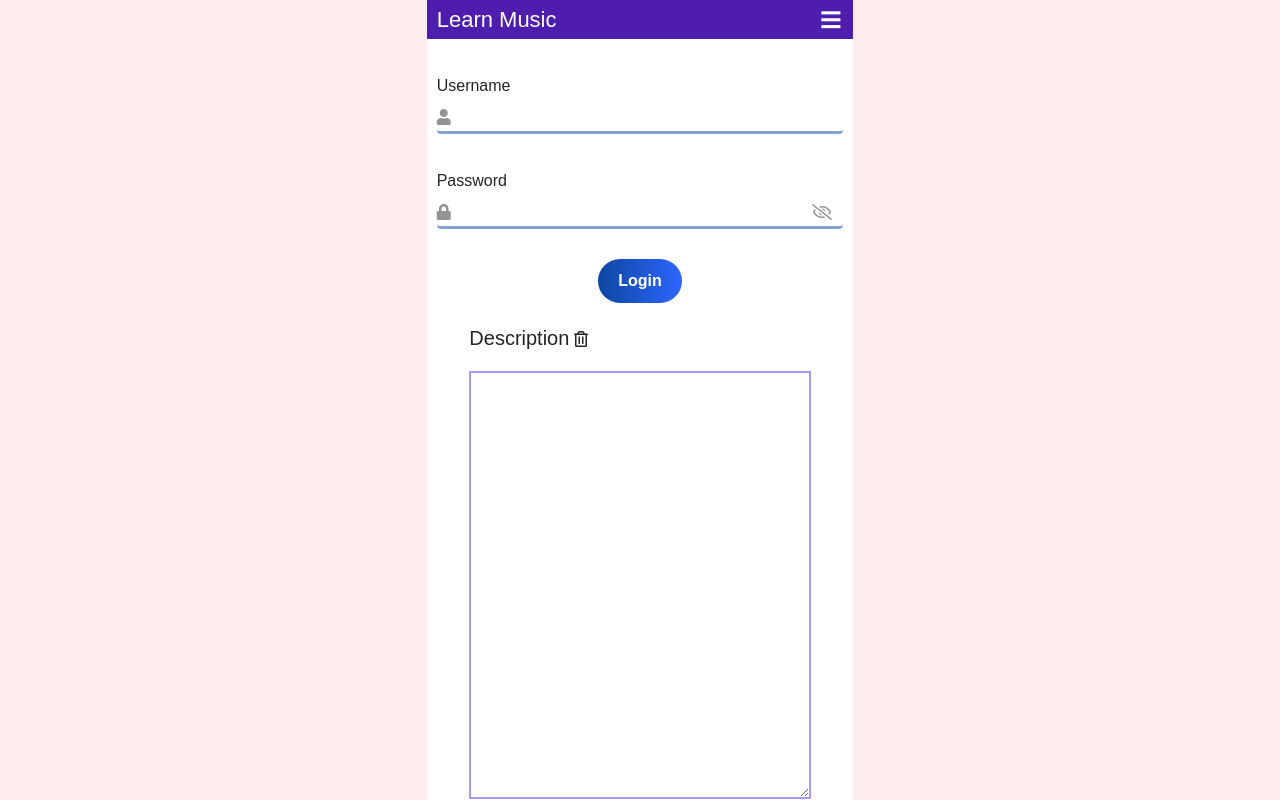
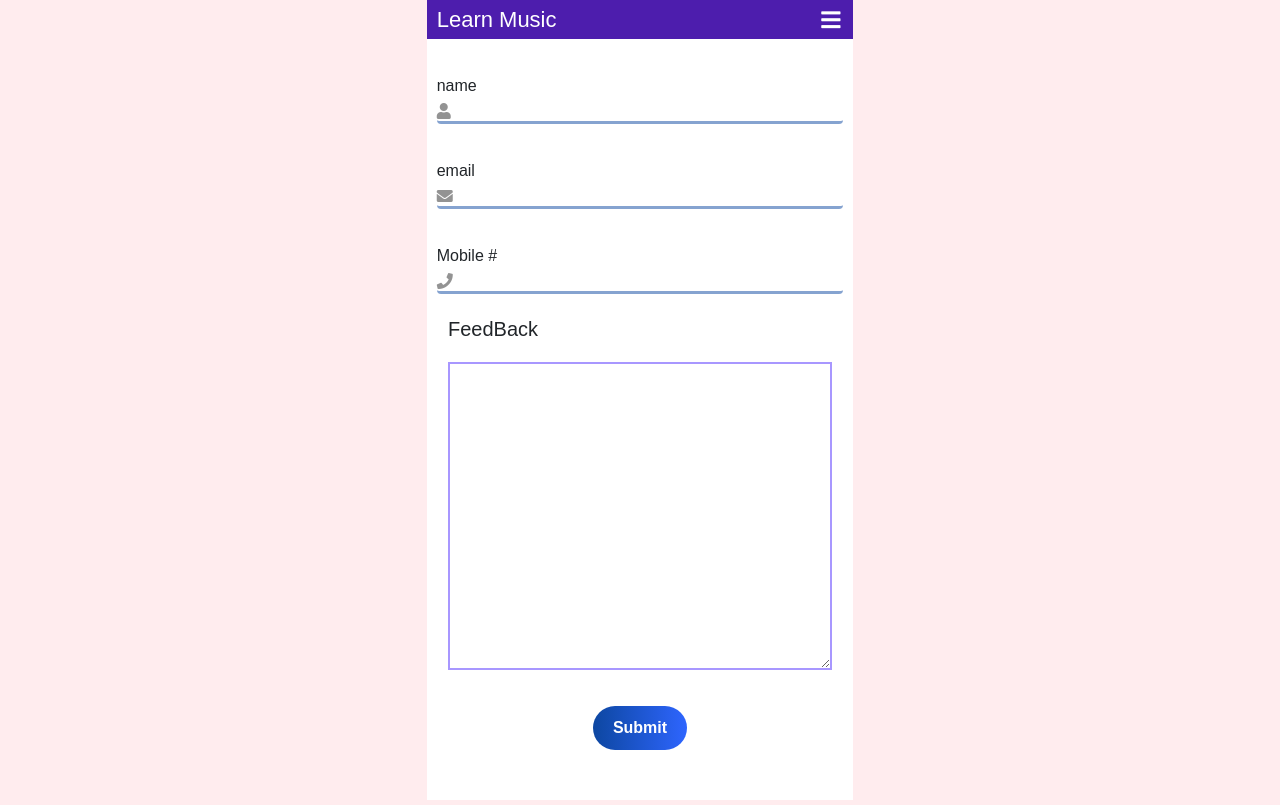
Before and after one commit to M-Abishaik/learn-music, a Flask app: page /feedback in a window 1280 px wide. Run offline with Flask 2, Linux system fonts and the light colour scheme; some libraries are stand-ins or nearby versions.

```diff
--- a/static/styles/feedback.css
+++ b/static/styles/feedback.css
@@ -4,9 +4,9 @@
 }
 
 .descripion{
-    width: 80%;
+    width: 90%;
     position: relative;
-    left: 10%;
+    left: 5%;
 
 }
 .descripion label{
--- a/static/styles/form.css
+++ b/static/styles/form.css
@@ -25,9 +25,9 @@
 .form_container .form-control  {
     font-size: 22px;
     border: none;
-    height: 60px;
+    height: 50px;
     border-bottom: 3px solid #0d48a180;
-    padding: 5px 25px;
+    padding: 30px 25px 0px 25px;
     margin-top: 35px;
     padding-bottom: 10px;
     width: 100%;
@@ -86,3 +86,6 @@
 .form_container .primary-btn:hover,.form_container .buttons button:hover{
     cursor: pointer;
 }
+.form-control:focus{
+    box-shadow: none;
+}
--- a/templates/feedback.html
+++ b/templates/feedback.html
@@ -49,25 +49,29 @@
 				<div class="form_container">
                         <form  id="login_form">
                                 <div class="field">
-                                    <input type="text" name="username" class="form-control"/>
-                                    <label>Username</label>
+                                    <input type="text" name="name" class="form-control"/>
+                                    <label>name</label>
                                     <i class="fas fa-user"></i>
                                 </div>
                                 <div class="field">
-                                    <input type="password" name="password" class="form-control"/>
-                                    <label>Password</label>
-                                    <i class="fas fa-lock"></i>
-                                    <i class="password-icon far fa-eye-slash" data-focus="0" form-id="login_form" onclick="changePasswordtype(this)"></i>
+                                    <input type="email" name="email" class="form-control"/>
+                                    <label>email</label>
+                                    <i class="fas fa-envelope"></i>
                                 </div>
                                 <div class="field">
-                                   <center><input type="submit" class="primary-btn" value="Login"/></center>
+                                    <input type="number" name="mobile" class="form-control"/>
+                                    <label>Mobile #</label>
+                                    <i class="fas fa-phone"></i>
                                 </div>
                                 <div class="descripion">
-                                        <label for="descripion">Description</label>
-                                        <i class="far fa-trash-alt delete"></i><br>
-                                        <textarea rows="14" name="description" id="description" note-id="" flag="1" placeholder=""></textarea>
+                                        <label for="descripion">FeedBack</label>
+                                        <textarea rows="10" name="description" id="description" note-id="" flag="1" placeholder=""></textarea>
                                         <!-- <input type="hidden" id='_id' value="" name="_id""/> -->
                                 </div>
+                                <div class="field">
+                                        <center><input type="submit" class="primary-btn" value="Submit"/></center>
+                                </div>
+
                             </form>
 				</div>
 			</div>
```
